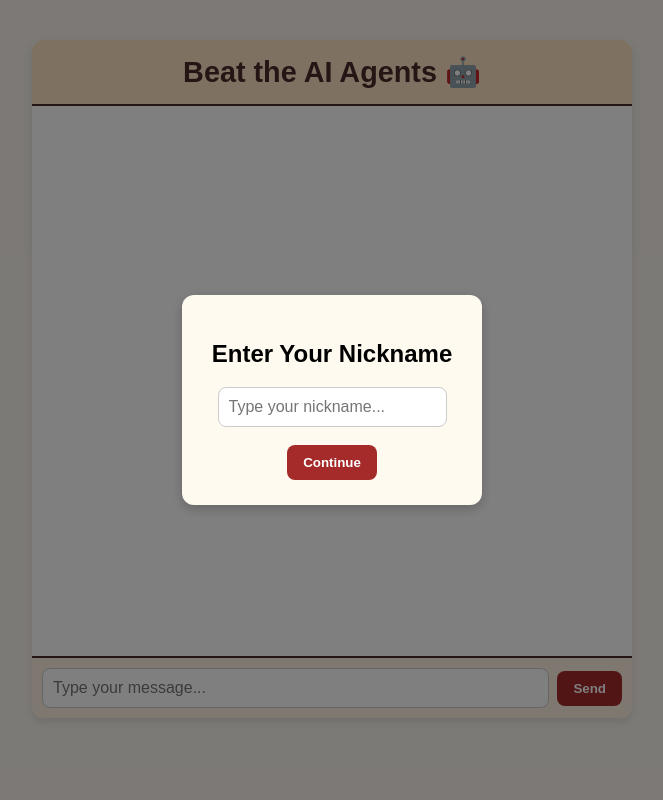
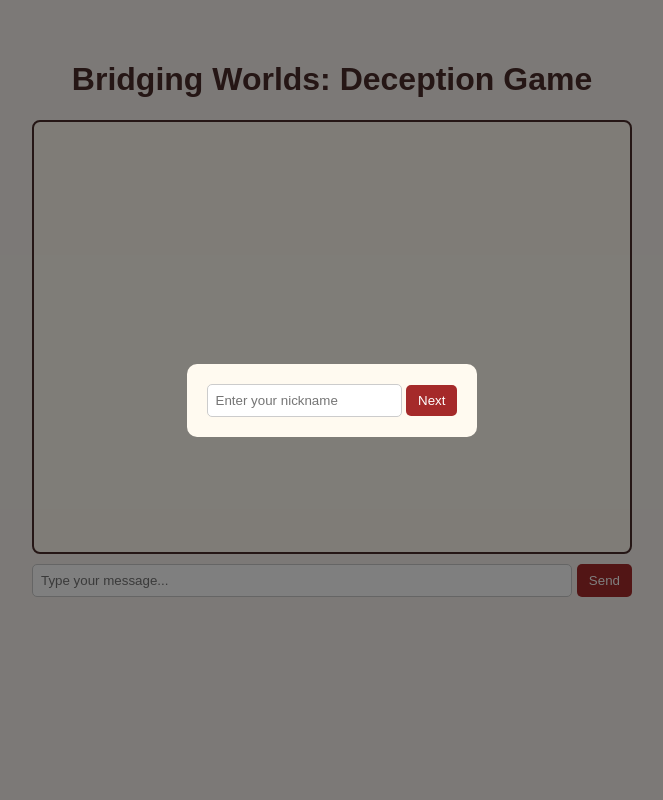
Before and after one commit to TomasVokurka165/hackathon-2025, a Flask app: page / in a window 1280 px wide. Shown: the whole page, without its empty margins (308-971 px from the left). Run offline with Flask 3, Linux system fonts and the light colour scheme.

Commit message:
updated frontend communication to integrate with agent.py logic

```diff
--- a/static/script.js
+++ b/static/script.js
@@ -1,13 +1,13 @@
 let playerName = "";
 let playerPersona = "";
 
-// 🔹 Show or hide onboarding steps
+// Show or hide onboarding steps
 function showStep(stepId) {
     document.querySelectorAll(".step").forEach(s => s.classList.add("hidden"));
     document.getElementById(stepId).classList.remove("hidden");
 }
 
-// 🔹 Handle nickname submission
+// Handle nickname submission
 function submitNickname() {
     const input = document.getElementById("nicknameInput");
     const name = input.value.trim();
@@ -17,7 +17,7 @@ function submitNickname() {
     showStep("readyStep");
 }
 
-// 🔹 Handle readiness buttons
+// Handle readiness buttons
 function startGame(option) {
     if (option === "yes" || option === "scared") {
         showStep("personaStep");
@@ -30,10 +30,8 @@ function declineGame() {
     alert("Come back when you’re ready!");
 }
 
-// 🔹 Choose persona and show random onboarding text
+// Choose persona and show random onboarding text
 function choosePersona(persona) {
-  playerPersona = persona; // ✅ store chosen persona
-
     const personaMessages = {
         "Ada Lovelace": [
             "You’ve stepped into the shoes of Ada Lovelace — the first programmer in history.",
@@ -60,21 +58,22 @@ function choosePersona(persona) {
     const messages = personaMessages[persona];
     const randomMsg = messages[Math.floor(Math.random() * messages.length)];
 
+    playerPersona = persona;
     appendSystemMessage(randomMsg);
     document.getElementById("onboardingModal").style.display = "none";
 }
 
-// 🔹 Utility: Get initials for avatar
+// Utility: Get initials for avatar
 function getInitials(name) {
     return name.split(" ").map(word => word[0].toUpperCase()).join("").slice(0, 2);
 }
 
-// 🔹 Render message elements in chat
+// Render message elements in chat
 function createMessageElement(senderType, senderName, text) {
     const chatBox = document.getElementById("chat");
 
     const messageDiv = document.createElement("div");
-  messageDiv.classList.add("message", senderType);
+    messageDiv.classList.add("message", type);
 
     const avatar = document.createElement("div");
     avatar.classList.add("avatar");
@@ -86,12 +85,12 @@ function createMessageElement(senderType, senderName, text) {
 
     messageDiv.appendChild(avatar);
     messageDiv.appendChild(bubble);
+    chatBox.appendChild(messageDiv);
 
-  chatBox.appendChild(messageDiv);
     chatBox.scrollTo({ top: chatBox.scrollHeight, behavior: "smooth" });
 }
 
-// 🔹 Display system / neutral messages
+//  Display system / neutral messages
 function appendSystemMessage(msg) {
     const chatBox = document.getElementById("chat");
     const sys = document.createElement("div");
@@ -101,49 +100,37 @@ function appendSystemMessage(msg) {
     chatBox.scrollTo({ top: chatBox.scrollHeight, behavior: "smooth" });
 }
 
-// 🔹 Send message to Flask backend + handle AI reply
+//  Send message to Flask backend + handle AI reply
 async function sendMessage() {
-  const chatBox = document.getElementById("chat");
     const input = document.getElementById("userInput");
     const message = input.value.trim();
-
     if (!message || !playerPersona) {
         appendSystemMessage("Please select a persona before chatting!");
         return;
     }
 
-  // Display user message
-  createMessageElement("user", playerName || "You", message);
+    appendMessage("You", message, "user");
     input.value = "";
 
-  // Add a "typing..." indicator for realism
-  const typingIndicator = document.createElement("div");
-  typingIndicator.classList.add("message", "agent", "typing");
-  typingIndicator.innerHTML = `<div class="avatar">AI</div><div class="bubble">...</div>`;
-  chatBox.appendChild(typingIndicator);
-  chatBox.scrollTo({ top: chatBox.scrollHeight, behavior: "smooth" });
-
-  // ⏳ Simulate AI thinking delay (1–2 seconds)
-  await new Promise(r => setTimeout(r, 1000 + Math.random() * 1000));
+    // Simulate AI thinking
+    appendMessage("...", "agent", "typing");
 
     try {
         const response = await fetch("/chat", {
             method: "POST",
             headers: { "Content-Type": "application/json" },
-      body: JSON.stringify({ message, agent: playerPersona.toLowerCase() })
+            body: JSON.stringify({ message, playerPersona })
         });
-
         const data = await response.json();
 
         // Remove typing indicator
-    typingIndicator.remove();
+        const typingEl = document.querySelector(".typing");
+        if (typingEl) typingEl.remove();
 
         // Show agent’s reply
-    createMessageElement("agent", data.agent, data.reply);
-
+        appendMessage(data.agent, data.reply, "agent");
     } catch (err) {
-    typingIndicator.remove();
-    appendSystemMessage("⚠️ Error contacting the AI agent.");
+        appendSystemMessage("⚠️ Error contacting AI agent.");
         console.error(err);
     }
 }
--- a/static/style.css
+++ b/static/style.css
@@ -1,6 +1,5 @@
-/* ---------- General Layout ---------- */
 body {
-  font-family: "Poppins", sans-serif;
+    font-family: Arial, sans-serif;
     background-color: #f9f4ef;
     margin: 0;
     padding: 0;
@@ -14,181 +13,112 @@ body {
     width: 90%;
     max-width: 600px;
     margin-top: 40px;
-  background: #fffaf0;
-  border-radius: 12px;
-  box-shadow: 0 4px 10px rgba(0, 0, 0, 0.1);
-  overflow: hidden;
 }
 
-/* ---------- Title ---------- */
 h1 {
     text-align: center;
     color: #4a2c2a;
-  background-color: #ffe4c4;
-  padding: 15px;
-  margin: 0;
-  font-size: 1.8rem;
 }
 
-/* ---------- Chat Box ---------- */
 .chat-box {
-  border-top: 2px solid #4a2c2a;
+    border: 2px solid #4a2c2a;
+    border-radius: 8px;
     padding: 15px;
-  height: 65vh;
+    height: 400px;
     overflow-y: auto;
-  background-color: #fff;
+    background-color: #fffaf0;
 }
 
 .message {
     display: flex;
-  align-items: flex-start;
-  margin: 10px 0;
-}
-
-.message.user {
-  flex-direction: row-reverse;
-}
-
-.message.system {
-  justify-content: center;
-  color: #5a4031;
-  font-style: italic;
-  font-size: 0.9rem;
-  opacity: 0.8;
-}
-
-/* ---------- Avatar ---------- */
-.avatar {
-  width: 40px;
-  height: 40px;
-  border-radius: 50%;
-  background-color: #a52a2a;
-  color: white;
-  font-weight: bold;
-  font-size: 0.9rem;
-  display: flex;
-  align-items: center;
-  justify-content: center;
-  margin: 0 10px;
-  flex-shrink: 0;
-}
-
-/* ---------- Message Bubbles ---------- */
-.bubble {
-  max-width: 75%;
-  padding: 10px 14px;
-  border-radius: 16px;
-  line-height: 1.4;
+    margin: 8px 0;
 }
 
 .user .bubble {
-  background-color: #dceefc;
-  color: #1a1a1a;
-  border-bottom-right-radius: 4px;
+    background-color: #1a73e8;
+    color: #fff;
 }
 
 .agent .bubble {
-  background-color: #f6d5c2;
-  color: #4a2c2a;
-  border-bottom-left-radius: 4px;
+    background-color: #a52a2a;
+    color: #fff;
 }
 
 .system {
     text-align: center;
-  padding: 5px 0;
+    font-style: italic;
+    color: #555;
+    margin: 5px 0;
 }
 
-/* ---------- Input Area ---------- */
+.avatar {
+    width: 40px;
+    height: 40px;
+    background-color: #d9d9d9;
+    border-radius: 50%;
+    display: flex;
+    justify-content: center;
+    align-items: center;
+    margin-right: 10px;
+    font-weight: bold;
+}
+
+.bubble {
+    padding: 8px 12px;
+    border-radius: 10px;
+    max-width: 70%;
+}
+
 .input-area {
     display: flex;
-  align-items: center;
-  gap: 8px;
-  padding: 10px;
-  background-color: #fff0e1;
-  border-top: 2px solid #4a2c2a;
+    margin-top: 10px;
+    gap: 5px;
 }
 
 input[type="text"] {
     flex: 1;
-  padding: 10px;
-  border-radius: 8px;
+    padding: 8px;
+    border-radius: 5px;
     border: 1px solid #ccc;
-  font-size: 1rem;
 }
 
 button {
-  padding: 10px 16px;
-  border-radius: 8px;
+    padding: 8px 12px;
+    border-radius: 5px;
     border: none;
     background-color: #a52a2a;
-  color: white;
+    color: #fff;
     cursor: pointer;
-  font-weight: bold;
-  transition: 0.2s;
 }
 
 button:hover {
     background-color: #7c1f1b;
 }
 
-/* ---------- Typing Animation ---------- */
-.typing .bubble {
-  background-color: #f6d5c2;
-  color: #4a2c2a;
-  font-style: italic;
-}
-
-.typing .bubble::after {
-  content: "⏳ thinking...";
-  font-style: italic;
-  opacity: 0.8;
-}
-
-/* ---------- Onboarding Modal ---------- */
-#onboardingModal {
+/* Modal steps */
+.modal {
     position: fixed;
     top: 0;
     left: 0;
     width: 100%;
     height: 100%;
-  background: rgba(0, 0, 0, 0.5);
+    background: rgba(0,0,0,0.5);
     display: flex;
+    justify-content: center;
     align-items: center;
-  justify-content: center;
-  z-index: 10;
 }
 
-.modal-content {
+.step {
     background: #fffaf0;
-  border-radius: 12px;
-  padding: 25px 30px;
-  max-width: 400px;
+    padding: 20px;
+    border-radius: 10px;
     text-align: center;
-  box-shadow: 0 4px 12px rgba(0, 0, 0, 0.2);
 }
 
 .hidden {
     display: none;
 }
 
-.persona-grid {
-  display: grid;
-  grid-template-columns: 1fr 1fr;
-  gap: 10px;
-  margin-top: 20px;
+.persona-options button {
+    margin: 5px;
 }
-
-.persona-btn {
-  background-color: #a52a2a;
-  color: #fff;
-  border: none;
-  border-radius: 10px;
-  padding: 12px;
-  font-weight: bold;
-  cursor: pointer;
-  transition: 0.2s;
-}
-
-.persona-btn:hover {
-  background-color: #7c1f1b;
-}
--- a/templates/index.html
+++ b/templates/index.html
@@ -4,54 +4,41 @@
 <head>
     <meta charset="UTF-8" />
     <meta name="viewport" content="width=device-width, initial-scale=1.0" />
-    <title>History Imposter</title>
+    <title>Bridging Worlds: Deception Game</title>
     <link rel="stylesheet" href="{{ url_for('static', filename='style.css') }}" />
 </head>
 
 <body>
+    <div class="container">
+        <h1>Bridging Worlds: Deception Game</h1>
+        <div id="chat" class="chat-box"></div>
 
-    <!-- Onboarding Modal -->
-    <div id="onboardingModal">
-        <div class="modal-content">
-            <!-- Step 1: Nickname -->
-            <div id="nicknameStep" class="step">
-                <h2>Enter Your Nickname</h2>
-                <input type="text" id="nicknameInput" placeholder="Type your nickname..." />
-                <br /><br />
-                <button onclick="submitNickname()">Continue</button>
+        <div id="onboardingModal" class="modal">
+            <div class="step" id="nicknameStep">
+                <input type="text" id="nicknameInput" placeholder="Enter your nickname" />
+                <button onclick="submitNickname()">Next</button>
             </div>
 
-            <!-- Step 2: Ready? -->
-            <div id="readyStep" class="step hidden">
+            <div class="step hidden" id="readyStep">
                 <p id="readyText"></p>
-                <div style="margin-top: 20px;">
-                    <button onclick="startGame('yes')">Yeahhh 💪</button>
-                    <button onclick="startGame('scared')">I guess so 😅</button>
-                    <button onclick="declineGame()">Nah</button>
-                </div>
+                <button onclick="startGame('yes')">Yes</button>
+                <button onclick="startGame('scared')">I'm scared but yeah</button>
+                <button onclick="declineGame()">No</button>
             </div>
 
-            <!-- Step 3: Persona Selection -->
-            <div id="personaStep" class="step hidden">
-                <h3>Choose Your Agent Persona</h3>
-                <div class="persona-grid">
-                    <button class="persona-btn" onclick="choosePersona('Ada Lovelace')">Ada Lovelace</button>
-                    <button class="persona-btn" onclick="choosePersona('Nikola Tesla')">Nikola Tesla</button>
-                    <button class="persona-btn" onclick="choosePersona('Leonardo Da Vinci')">Leonardo Da Vinci</button>
-                    <button class="persona-btn" onclick="choosePersona('Cleopatra')">Cleopatra</button>
+            <div class="step hidden" id="personaStep">
+                <p>Choose your persona:</p>
+                <div class="persona-options">
+                    <button onclick="choosePersona('Ada Lovelace')">Ada Lovelace</button>
+                    <button onclick="choosePersona('Nikola Tesla')">Nikola Tesla</button>
+                    <button onclick="choosePersona('Leonardo Da Vinci')">Leonardo Da Vinci</button>
+                    <button onclick="choosePersona('Cleopatra')">Cleopatra</button>
                 </div>
             </div>
         </div>
-    </div>
-
-    <!-- Main Chat Container -->
-    <div class="container">
-        <h1>Beat the AI Agents 🤖</h1>
-
-        <div id="chat" class="chat-box"></div>
 
         <div class="input-area">
-            <input id="userInput" type="text" placeholder="Type your message..." />
+            <input type="text" id="userInput" placeholder="Type your message..." />
             <button onclick="sendMessage()">Send</button>
         </div>
     </div>
```
Lines whose indentation alone changed are shown as unchanged.
